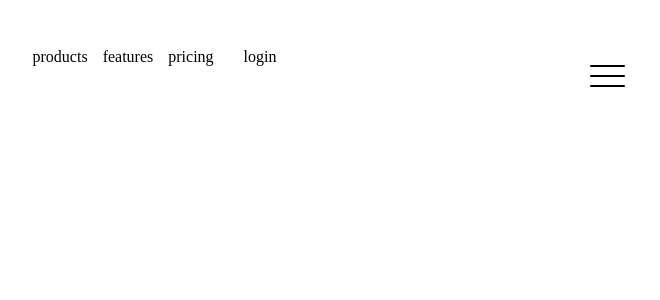
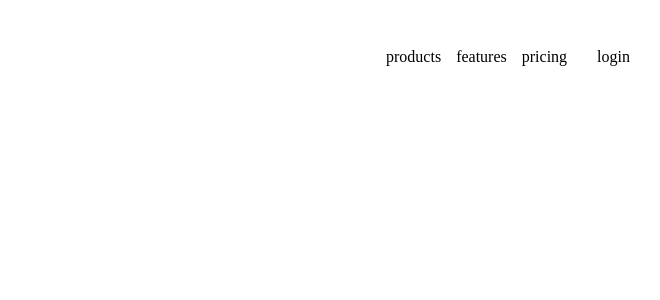
Before and after one commit to tonyykosseifyy/modern-ui-ux, a React (Create React App) app: page / in a window 1280 px wide. Shown: the top 300 px of the page, without its empty margins (443-1103 px from the left). Built offline with nearby package versions, Linux system fonts and the light colour scheme.

Commit message:
1 file modified

```diff
--- a/src/components/Navbar/Hamburger.css
+++ b/src/components/Navbar/Hamburger.css
@@ -1,6 +1,6 @@
 .hamburger {
   padding: 15px 15px;
-  display: inline-block;
+  display: none;
   cursor: pointer;
   transition-property: opacity, filter;
   transition-duration: 0.15s;
@@ -72,3 +72,10 @@
         top: 0;
         transform: rotate(-90deg);
         transition: top 0.1s 0.16s cubic-bezier(0.33333, 0, 0.66667, 0.33333), transform 0.13s 0.25s cubic-bezier(0.215, 0.61, 0.355, 1); }
+
+
+@media screen and (max-width: 600px) {
+  .hamburger {
+    display: inline-block ;
+  }
+}
```
